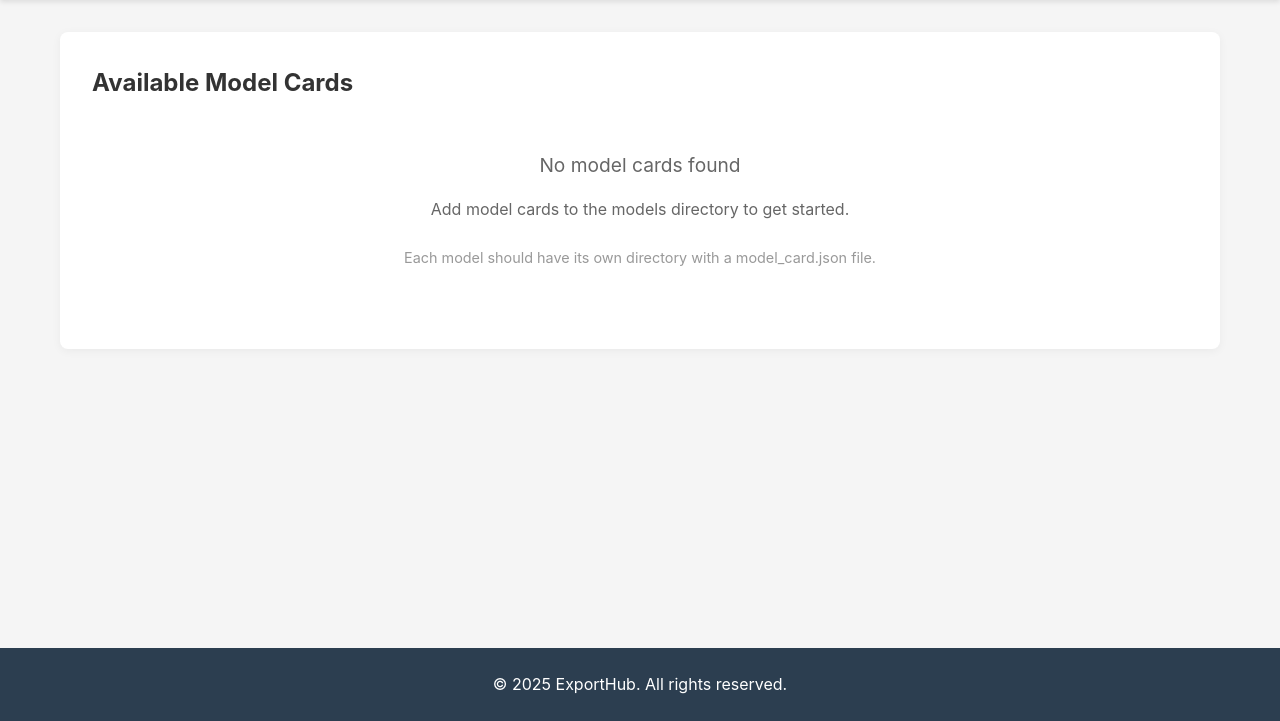
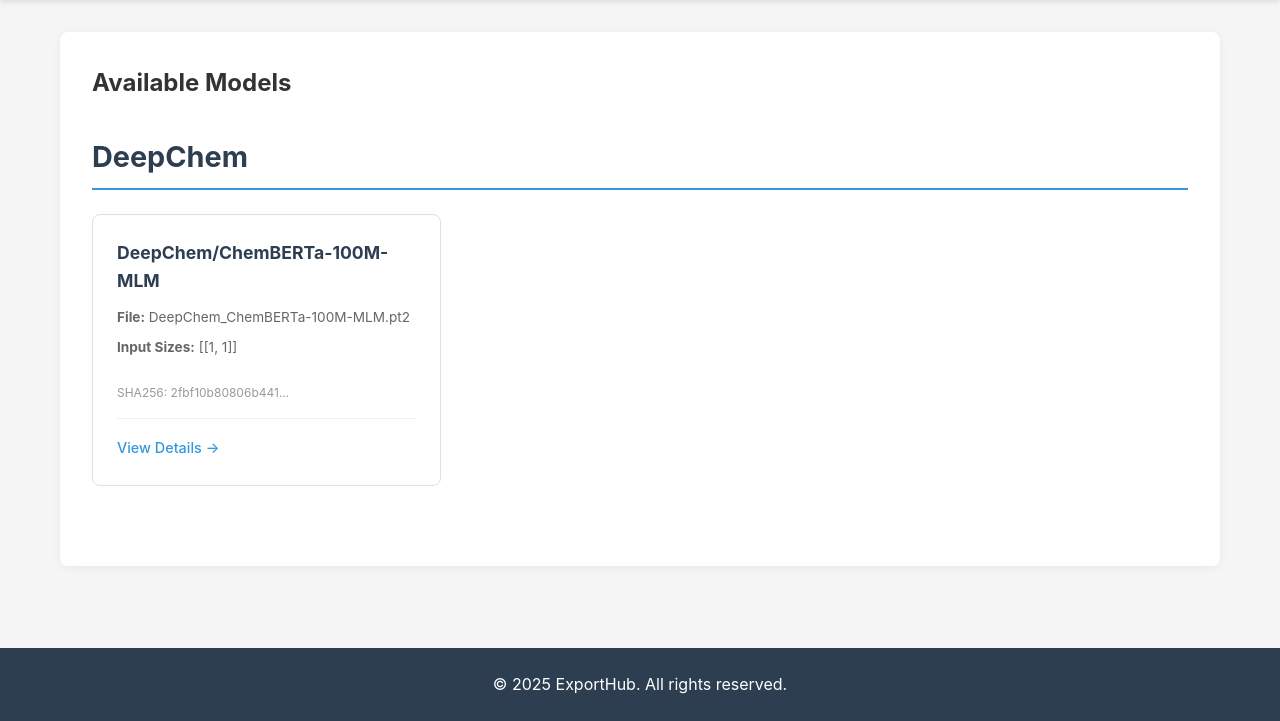
Before and after one commit to arasht94/export-hub, a Flask app: page / in a window 1280 px wide. Shown: the part 167-888 px from the top of the page. Run offline with Flask 3, Linux system fonts and the light colour scheme.

Commit message:
feat: Make app work with configs

```diff
--- a/app/routes.py
+++ b/app/routes.py
@@ -2,84 +2,43 @@
 import os
 import json
 from pathlib import Path
+from app.config_parser import ConfigParser
 
 main = Blueprint("main", __name__)
 
-
-def get_models_dir():
-    """Get the models directory path"""
-    return os.path.join(os.path.dirname(os.path.dirname(__file__)), "models")
-
-
-def scan_model_cards():
-    """Scan the models directory for model card JSON files"""
-    models_dir = get_models_dir()
-    model_cards = []
-
-    if not os.path.exists(models_dir):
-        return model_cards
-
-    for item in os.listdir(models_dir):
-        item_path = os.path.join(models_dir, item)
-        if os.path.isdir(item_path):
-            # Look for model_card.json in subdirectories
-            card_file = os.path.join(item_path, "model_card.json")
-            if os.path.exists(card_file):
-                try:
-                    with open(card_file, "r", encoding="utf-8") as f:
-                        card_data = json.load(f)
-                        card_data["model_id"] = item
-                        model_cards.append(card_data)
-                except Exception as e:
-                    print(f"Error reading {card_file}: {e}")
-
-    return model_cards
-
-
-def get_model_card(model_id):
-    """Get a specific model card by ID"""
-    models_dir = get_models_dir()
-    card_file = os.path.join(models_dir, model_id, "model_card.json")
-
-    if os.path.exists(card_file):
-        try:
-            with open(card_file, "r", encoding="utf-8") as f:
-                card_data = json.load(f)
-                card_data["model_id"] = model_id
-                return card_data
-        except Exception as e:
-            print(f"Error reading {card_file}: {e}")
-
-    return None
+# Initialize the config parser
+parser = ConfigParser()
 
 
 @main.route("/")
 def index():
-    """Main page showing all model cards"""
-    model_cards = scan_model_cards()
-    return render_template("index.html", model_cards=model_cards)
+    """Main page showing organizations with top models in 2x3 grids"""
+    organizations_data = parser.get_all_models_by_organization()
+    # Get top 6 models for each organization
+    orgs_with_models = {}
+    for org, models in organizations_data.items():
+        orgs_with_models[org] = parser.get_top_models(org, limit=6)
+
+    return render_template("index.html", organizations=orgs_with_models)
 
 
-@main.route("/model/<model_id>")
-def model_page(model_id):
+@main.route("/model/<organization>/<model_id>")
+def model_page(organization, model_id):
     """Individual model card page"""
-    model_card = get_model_card(model_id)
+    model_card = parser.get_model(organization, model_id)
 
     if not model_card:
         return render_template(
-            "404.html", message=f"Model card '{model_id}' not found"
+            "404.html",
+            message=f"Model card '{model_id}' in organization '{organization}' not found"
         ), 404
 
     return render_template("model_card.html", card=model_card)
 
 
-@main.route("/download/<model_id>/<filename>")
-def download_file(model_id, filename):
-    """Download endpoint for model files"""
-    models_dir = get_models_dir()
-    file_path = os.path.join(models_dir, model_id, filename)
-
-    if os.path.exists(file_path) and os.path.isfile(file_path):
-        return send_file(file_path, as_attachment=True)
-    else:
-        return jsonify({"error": "File not found"}), 404
+# Download route - kept for future use if model files are stored
+# @main.route("/download/<organization>/<model_id>/<filename>")
+# def download_file(organization, model_id, filename):
+#     """Download endpoint for model files"""
+#     # Implementation would depend on where model files are stored
+#     return jsonify({"error": "Not implemented"}), 404
--- a/app/templates/index.html
+++ b/app/templates/index.html
@@ -4,38 +4,72 @@
 
 {% block content %}
 <div class="content">
-    <h2>Available Model Cards</h2>
+    <h2 style="margin-bottom: 2rem;">Available Models</h2>
 
-    {% if model_cards %}
-        <p style="margin: 1rem 0; color: #666;">{{ model_cards|length }} model card(s) available</p>
+    {% if organizations %}
+        {% for org_name, models in organizations.items() %}
+        <div class="organization-section" style="margin-bottom: 3rem;">
+            <h3 style="font-size: 1.8rem; color: #2c3e50; margin-bottom: 1.5rem; padding-bottom: 0.5rem; border-bottom: 2px solid #3498db;">
+                {{ org_name }}
+            </h3>
 
-        <div class="model-grid" style="display: grid; grid-template-columns: repeat(auto-fill, minmax(300px, 1fr)); gap: 1.5rem; margin-top: 2rem;">
-            {% for card in model_cards %}
-            <div class="model-card" style="border: 1px solid #e0e0e0; border-radius: 8px; padding: 1.5rem; transition: transform 0.2s, box-shadow 0.2s; background: white;">
-                <h3 style="margin-bottom: 0.5rem; color: #2c3e50;">
-                    {{ card.name if card.name else card.model_id }}
-                </h3>
-                {% if card.description %}
-                <p style="color: #666; margin-bottom: 1rem; font-size: 0.9rem;">
-                    {{ card.description[:100] }}{% if card.description|length > 100 %}...{% endif %}
-                </p>
-                {% endif %}
-                <div style="margin-top: 1rem;">
-                    <a href="{{ url_for('main.model_page', model_id=card.model_id) }}" class="btn">
-                        View Details →
+            {% if models %}
+                <div class="model-grid" style="display: grid; grid-template-columns: repeat(3, 1fr); gap: 1.5rem; margin-bottom: 2rem;">
+                    {% for model in models[:6] %}
+                    <a href="{{ url_for('main.model_page', organization=model.organization, model_id=model.model_id) }}"
+                       style="text-decoration: none; color: inherit;">
+                        <div class="model-card" style="border: 1px solid #e0e0e0; border-radius: 8px; padding: 1.5rem; transition: transform 0.2s, box-shadow 0.2s; background: white; height: 100%; cursor: pointer; display: flex; flex-direction: column;">
+                            <h4 style="margin-bottom: 0.75rem; color: #2c3e50; font-size: 1.1rem;">
+                                {{ model.model_name if model.model_name else model.model_id }}
+                            </h4>
+
+                            {% if model.model_file_name %}
+                            <p style="color: #666; font-size: 0.85rem; margin-bottom: 0.5rem;">
+                                <strong>File:</strong> {{ model.model_file_name }}
+                            </p>
+                            {% endif %}
+
+                            {% if model.input_sizes %}
+                            <p style="color: #666; font-size: 0.85rem; margin-bottom: 0.5rem;">
+                                <strong>Input Sizes:</strong> {{ model.input_sizes }}
+                            </p>
+                            {% endif %}
+
+                            {% if model.sha256 %}
+                            <p style="color: #999; font-size: 0.75rem; margin-top: auto; padding-top: 1rem; word-break: break-all;">
+                                SHA256: {{ model.sha256[:16] }}...
+                            </p>
+                            {% endif %}
+
+                            <div style="margin-top: 1rem; padding-top: 1rem; border-top: 1px solid #f0f0f0;">
+                                <span style="color: #3498db; font-size: 0.9rem; font-weight: 500;">
+                                    View Details →
+                                </span>
+                            </div>
+                        </div>
                     </a>
+                    {% endfor %}
                 </div>
-            </div>
-            {% endfor %}
+            {% else %}
+                <p style="color: #999; font-style: italic;">No models available for this organization.</p>
+            {% endif %}
         </div>
+        {% endfor %}
     {% else %}
         <div style="text-align: center; padding: 3rem; color: #666;">
             <p style="font-size: 1.2rem; margin-bottom: 1rem;">No model cards found</p>
-            <p style="margin-bottom: 1.5rem;">Add model cards to the models directory to get started.</p>
+            <p style="margin-bottom: 1.5rem;">Add model cards to the configs directory to get started.</p>
             <p style="font-size: 0.9rem; color: #999;">
-                Each model should have its own directory with a model_card.json file.
+                Models should be organized by organization in the configs folder.
             </p>
         </div>
     {% endif %}
 </div>
+
+<style>
+.model-card:hover {
+    transform: translateY(-4px);
+    box-shadow: 0 4px 12px rgba(0,0,0,0.15);
+}
+</style>
 {% endblock %}
```
Also changed, not shown: app/config_parser.py (added, +125 -0 lines), app/templates/model_card.html (+51 -60 lines).
